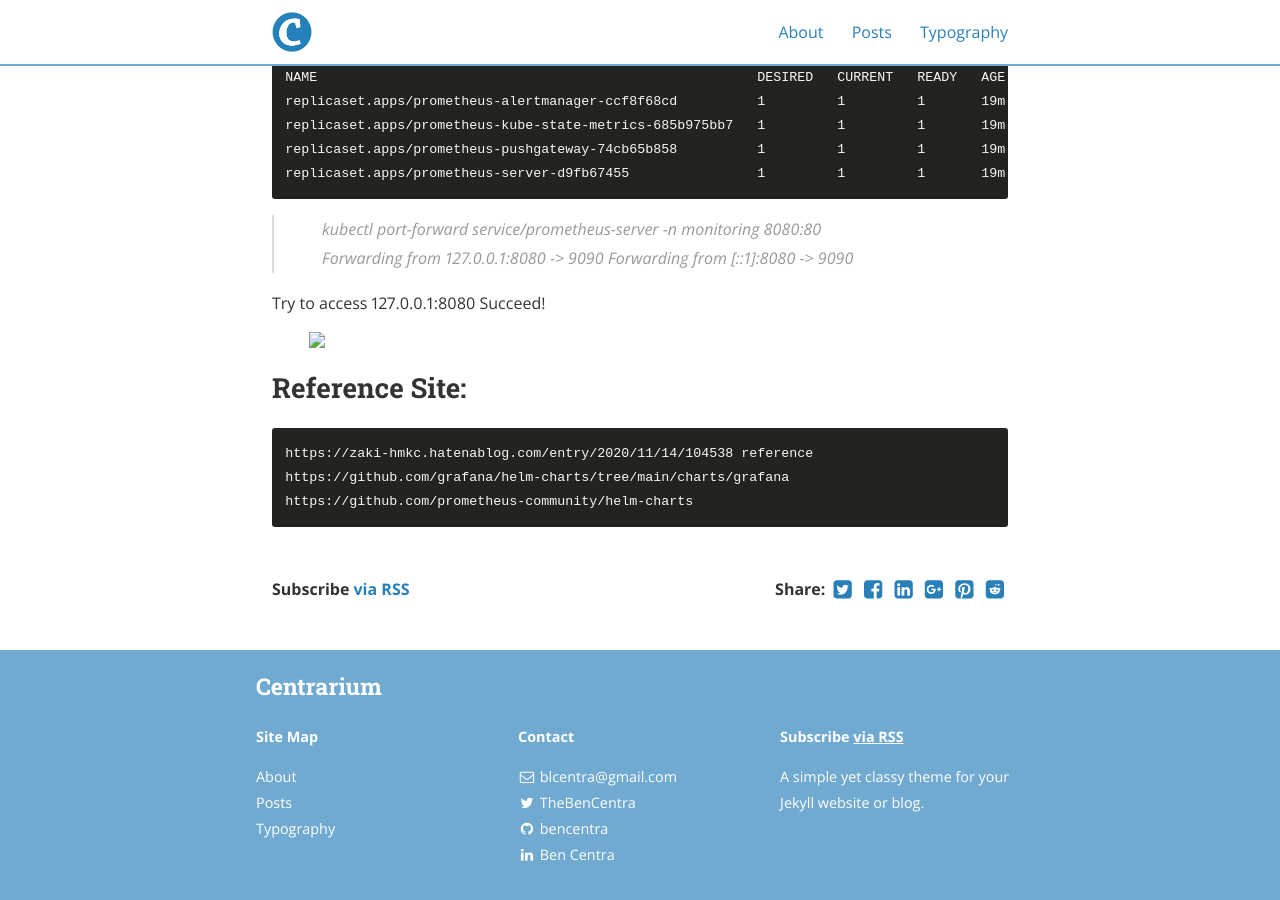
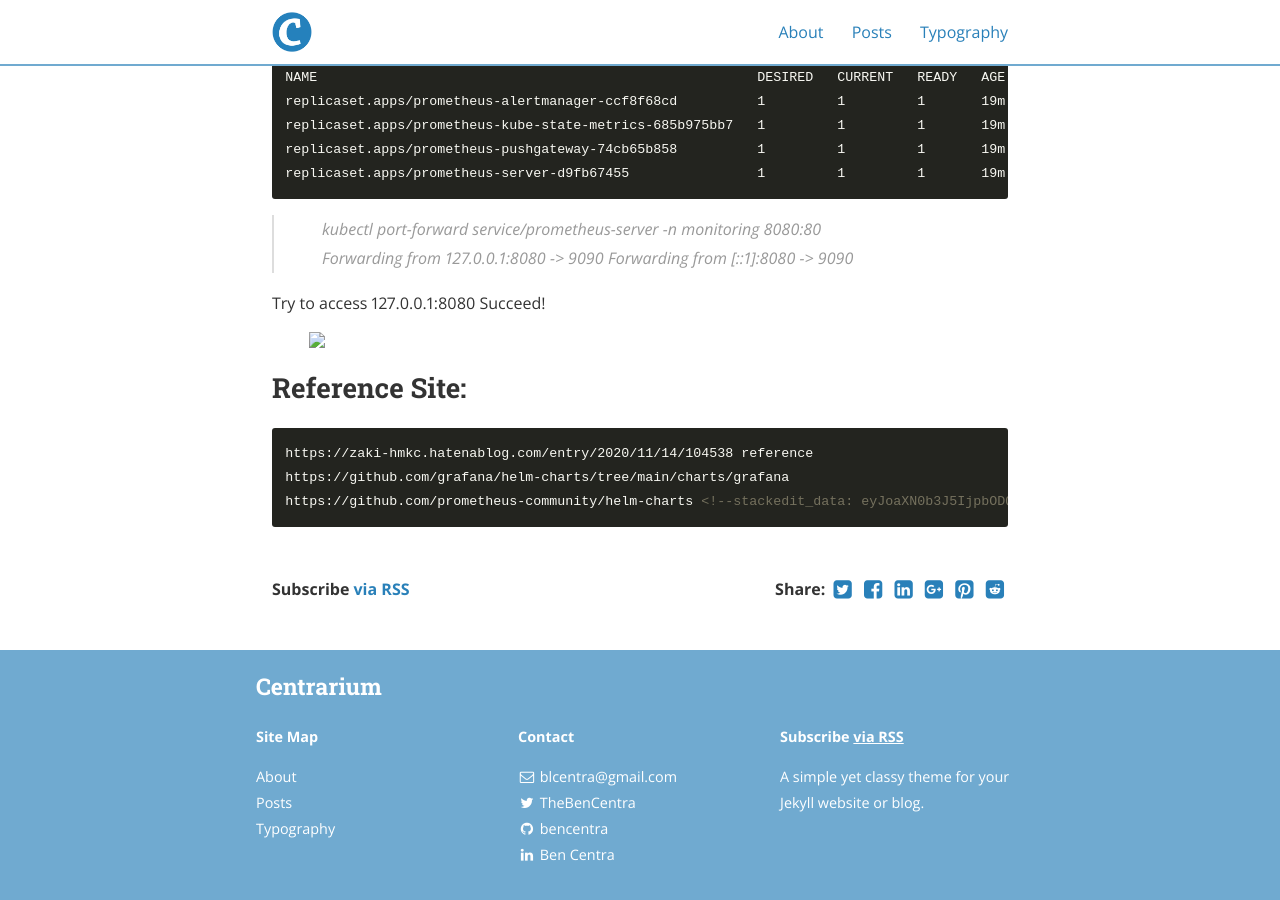
Before and after one commit to rhsoddld/rhsoddld.github.io, a Jekyll site: the page built from _posts/2021-04-18-k8s_1.md, in a window 1280 px wide and 900 px high, scrolled down 5495 px. Built offline with Jekyll 4.4.1, drawn with Linux system fonts in a browser that asks for light colours; nearby versions of some CDN libraries.

Commit message:
_posts/2021-04-18-k8s_1.md updated from https://stackedit.io/

```diff
--- a/_posts/2021-04-18-k8s_1.md
+++ b/_posts/2021-04-18-k8s_1.md
@@ -16,7 +16,7 @@ categories: Kubernetes
 
 ## Helm Command Check
 
-> helm version --short
+>> helm version --short
 v3.5.3+g041ce5a
 
 > helm repo add prometheus-community https://prometheus-community.github.io/helm-charts
@@ -310,3 +310,6 @@ Succeed!
     https://zaki-hmkc.hatenablog.com/entry/2020/11/14/104538 reference
     https://github.com/grafana/helm-charts/tree/main/charts/grafana
     https://github.com/prometheus-community/helm-charts
+<!--stackedit_data:
+eyJoaXN0b3J5IjpbODQzMzM1NTc5XX0=
+-->
```
